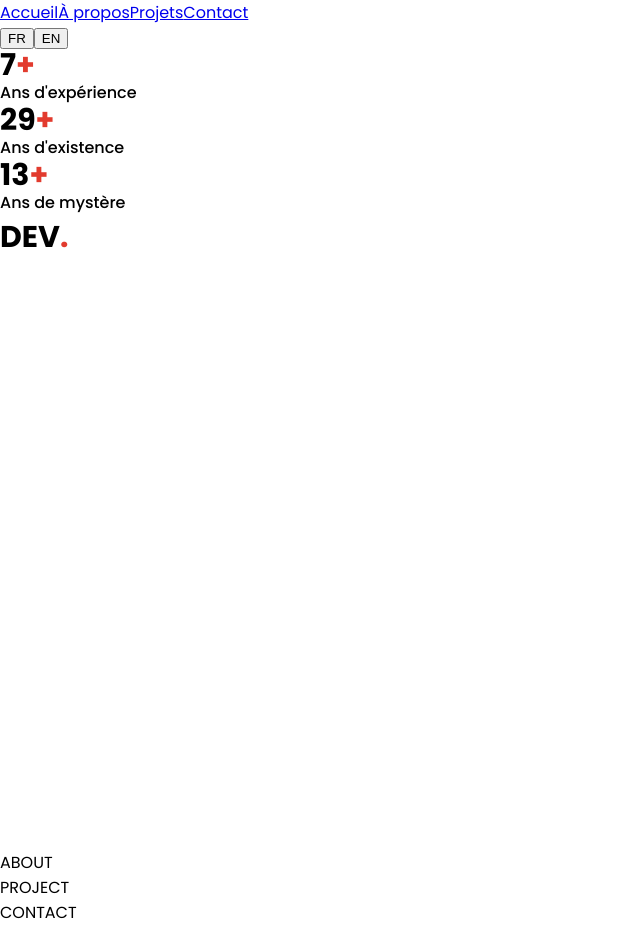
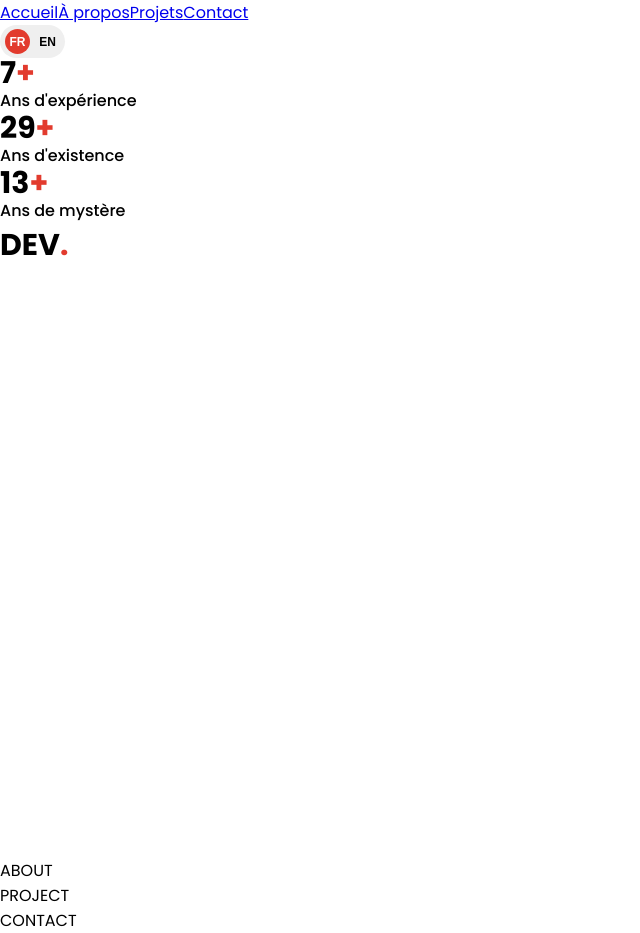
Before and after one commit to lucasmarfaing/portfolio, a React (Vite) app: page / in a window 1280 px wide. Shown: the whole page, without its empty margins (0-640 px from the left). Built offline with nearby package versions, Linux system fonts and the light colour scheme.

Commit message:
[ADD] Language switcher

```diff
--- a/src/components/index.ts
+++ b/src/components/index.ts
@@ -1,5 +1,7 @@
 export { DevLabel } from './atoms/dev-label/dev-label.component';
 export { Experience } from './atoms/experience/experience.component';
 
+export { LanguageSwitcher } from './molecules/language-switcher/language-switcher.component';
+
 
 export { Navbar } from './organisms/navbar/navbar.component';
--- /dev/null
+++ b/src/components/molecules/language-switcher/language-switcher.component.scss
@@ -0,0 +1,46 @@
+.lang-toggle {
+    position: relative;
+    display: inline-flex;
+    flex-direction: row;
+    align-items: center;
+    gap: 5px;
+    background-color: #EFEFEF;
+    border-radius: 180px;
+    padding-inline: 5px;
+    padding-block: 4px;
+    position: relative;
+
+    button {
+        position: relative;
+        z-index: 2;
+        text-align: center;
+        padding: 0;
+        border: none;
+        border-radius: 180px;
+        width: 25px;
+        height: 25px;
+        font-size: 12px;
+        font-weight: 700;
+        cursor: pointer;
+        background-color: transparent;
+        transition: color .3s;
+
+        &.selected {
+            color: var(--color-white);
+            cursor: default;
+        }
+    }
+
+    &__background {
+        position: absolute;
+        top: 4px;
+        left: 5px;
+        z-index: 1;
+        border-radius: 180px;
+        width: 25px;
+        height: 25px;
+        background-color: var(--color-primary);
+        transform: translateX(calc(var(--active-index) * (25px + 5px)));
+        transition: transform 0.3s cubic-bezier(0.4, 0, 0.2, 1);
+    }
+}
--- /dev/null
+++ b/src/components/molecules/language-switcher/language-switcher.component.tsx
@@ -0,0 +1,22 @@
+
+import { useTranslation } from 'react-i18next';
+import { SUPPORTED_LANGUAGES } from '@/i18n';
+
+import './language-switcher.component.scss';
+
+export function LanguageSwitcher() {
+  const { i18n } = useTranslation();
+
+const activeIndex = SUPPORTED_LANGUAGES.indexOf(i18n.language as never);
+
+  return (
+      <div className='lang-toggle' style={{ '--active-index': Math.max(activeIndex, 0) } as React.CSSProperties}>
+        {SUPPORTED_LANGUAGES.map((lng) => (
+          <button className={`${i18n.language === lng ? 'selected' : ''}`} key={lng} type="button"  onClick={() => i18n.changeLanguage(lng)}>
+            {lng.toUpperCase()}
+          </button>
+        ))}
+        <div className='lang-toggle__background'></div>
+      </div>
+  );
+}
--- a/src/components/organisms/navbar/navbar.component.tsx
+++ b/src/components/organisms/navbar/navbar.component.tsx
@@ -1,10 +1,10 @@
 import { useTranslation } from 'react-i18next';
 import { SECTIONS } from '@/constants/sections';
-import { SUPPORTED_LANGUAGES } from '@/i18n';
 import './navbar.component.scss';
+import { LanguageSwitcher } from '@/components/molecules/language-switcher/language-switcher.component';
 
 export function Navbar() {
-  const { t, i18n } = useTranslation();
+  const { t } = useTranslation();
 
   return (
     <header className="navbar">
@@ -16,13 +16,7 @@ export function Navbar() {
         ))}
       </nav>
 
-      <div>
-        {SUPPORTED_LANGUAGES.map((lng) => (
-          <button key={lng} type="button" onClick={() => i18n.changeLanguage(lng)}>
-            {lng.toUpperCase()}
-          </button>
-        ))}
-      </div>
+      <LanguageSwitcher ></LanguageSwitcher>
     </header>
   );
 }
```
